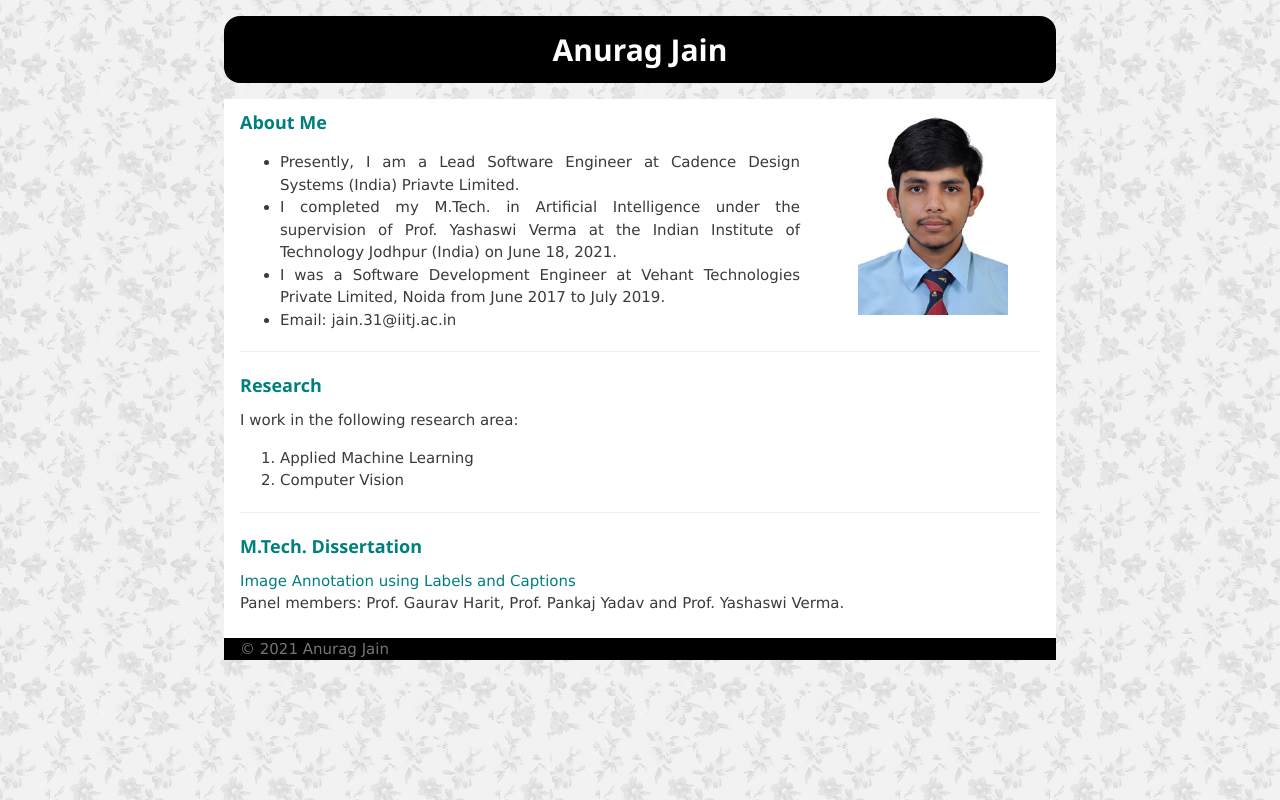
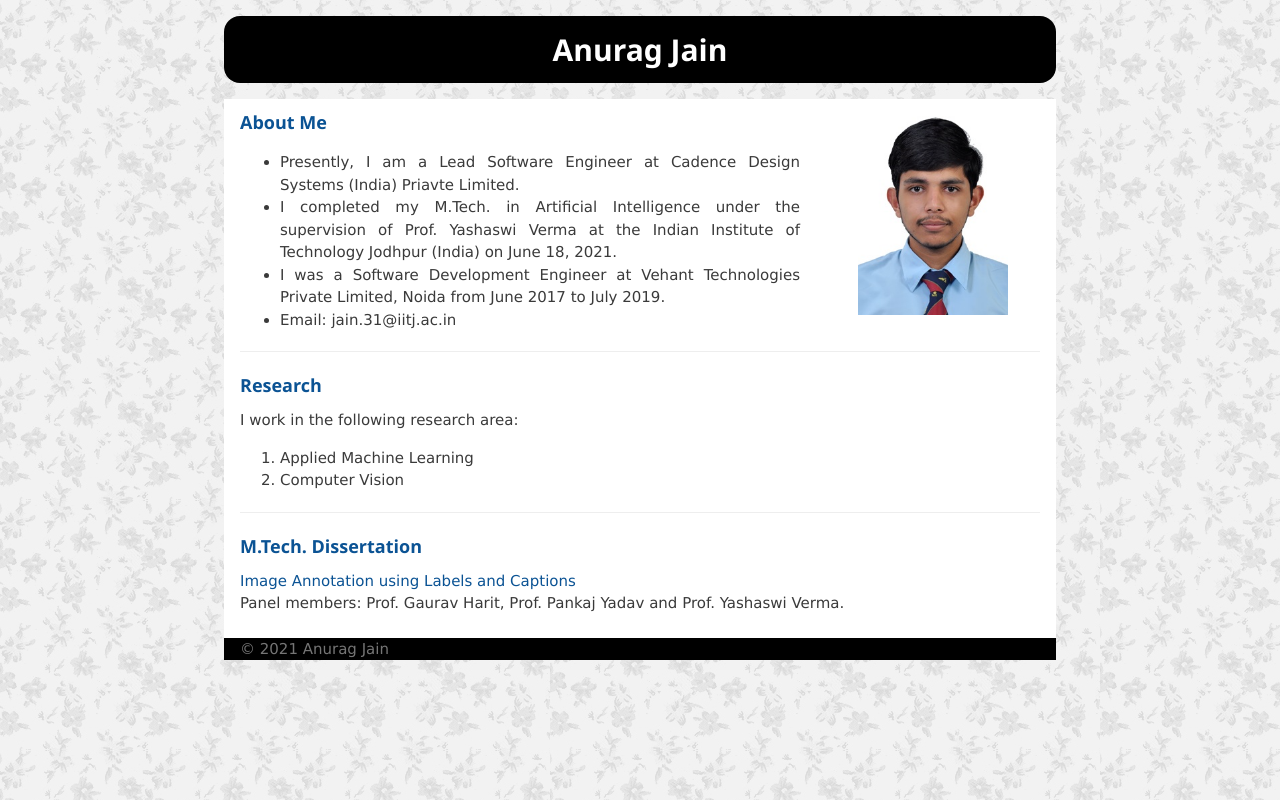
Before and after one commit to anuragjain96/anuragjain.github.io, a plain HTML site: page index.html in a window 1280 px wide. Drawn offline with Linux system fonts and the light colour scheme.

Commit message:
Update Color

```diff
--- a/index.html
+++ b/index.html
@@ -9,10 +9,10 @@
         margin-right : auto;
       }
       h5 {
-        color : #007f7f;
+        color : #0b5394;
       }
       highlight{
-        color : #007f7f;
+        color : #0b5394;
       }
       p1 {
         margin-left : 25px
```
